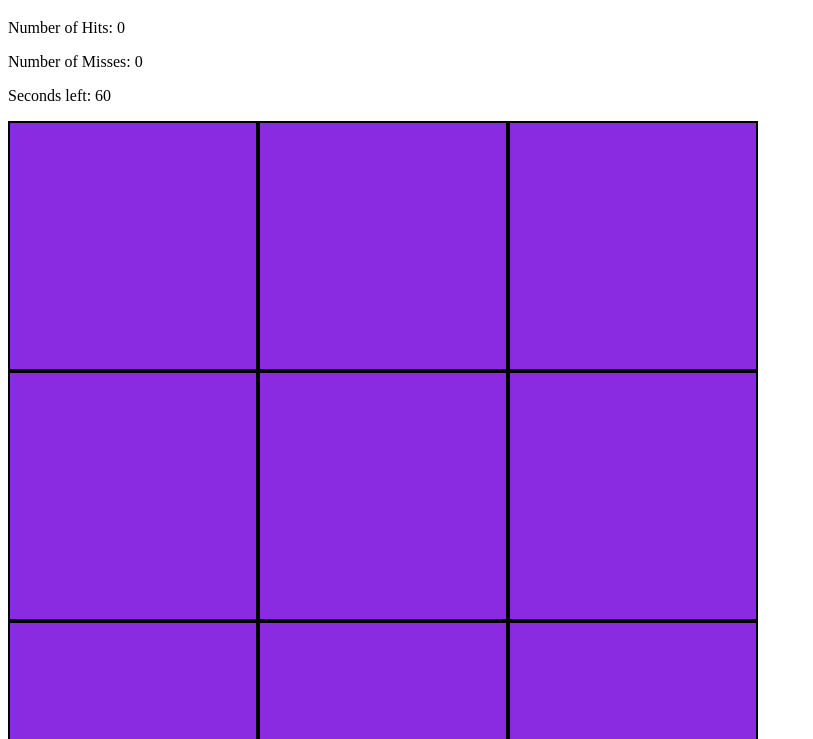
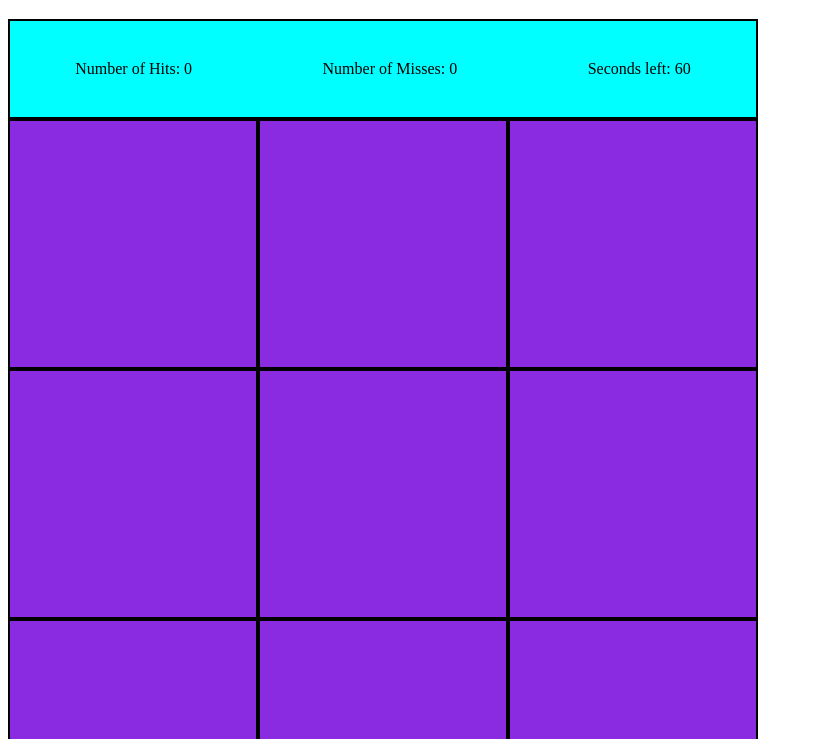
Before and after one commit to BjornRodin/whac-a-mole, a plain HTML site: page index.html in a window 1280 px wide. Shown: the part 61-800 px from the top of the page, without its empty margins (0-813 px from the left). Drawn offline with Linux system fonts and the light colour scheme.

Commit message:
style: Add styling to .game-info for visualisation

```diff
--- a/assets/CSS/style.css
+++ b/assets/CSS/style.css
@@ -3,6 +3,17 @@
 /* End Header */
 
 /* Start Game-info */
+
+.game-info {
+    width: 750px;
+    height: 100px;
+    background-color: aqua;
+    display: flex;
+    justify-content: space-around;
+    align-items: center;
+    box-sizing: border-box;
+    border: solid black 2px;
+}
 
 /* End Game-info */
 
```
